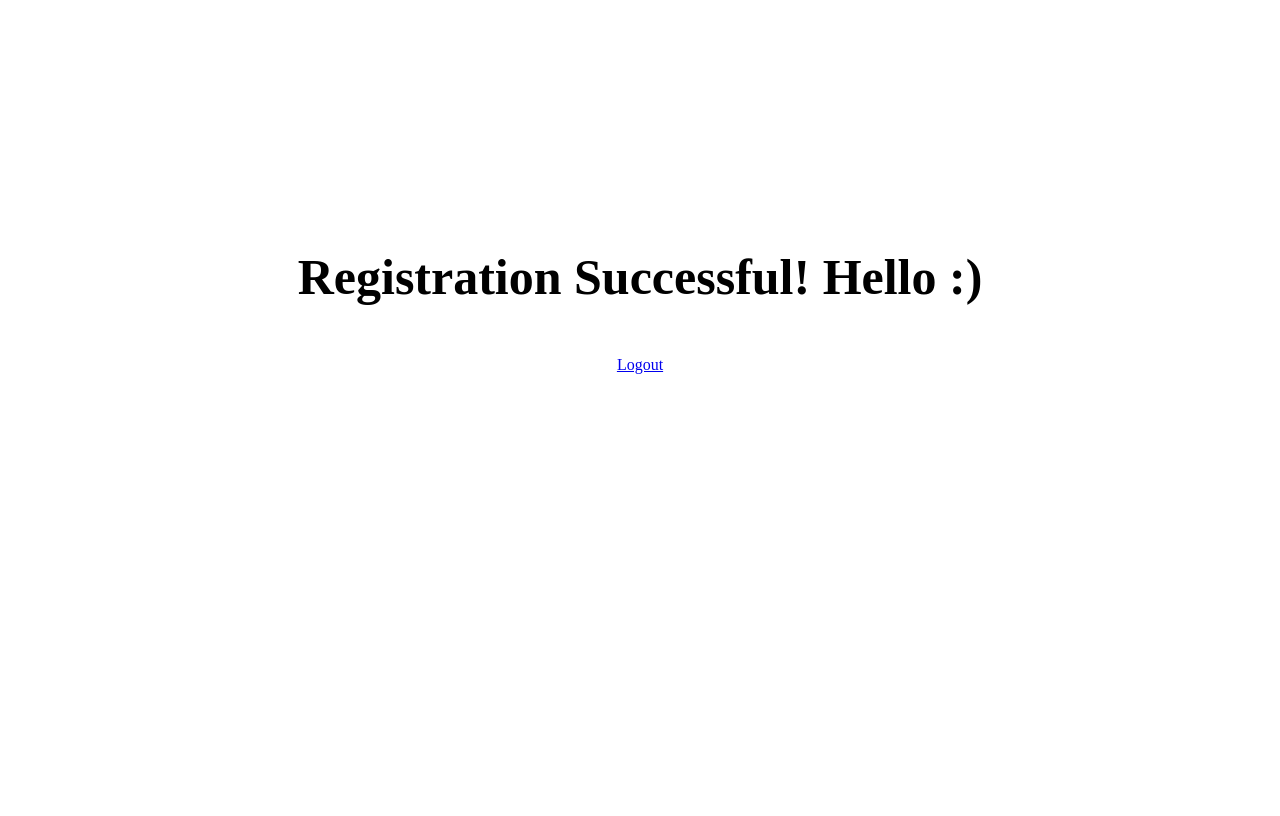
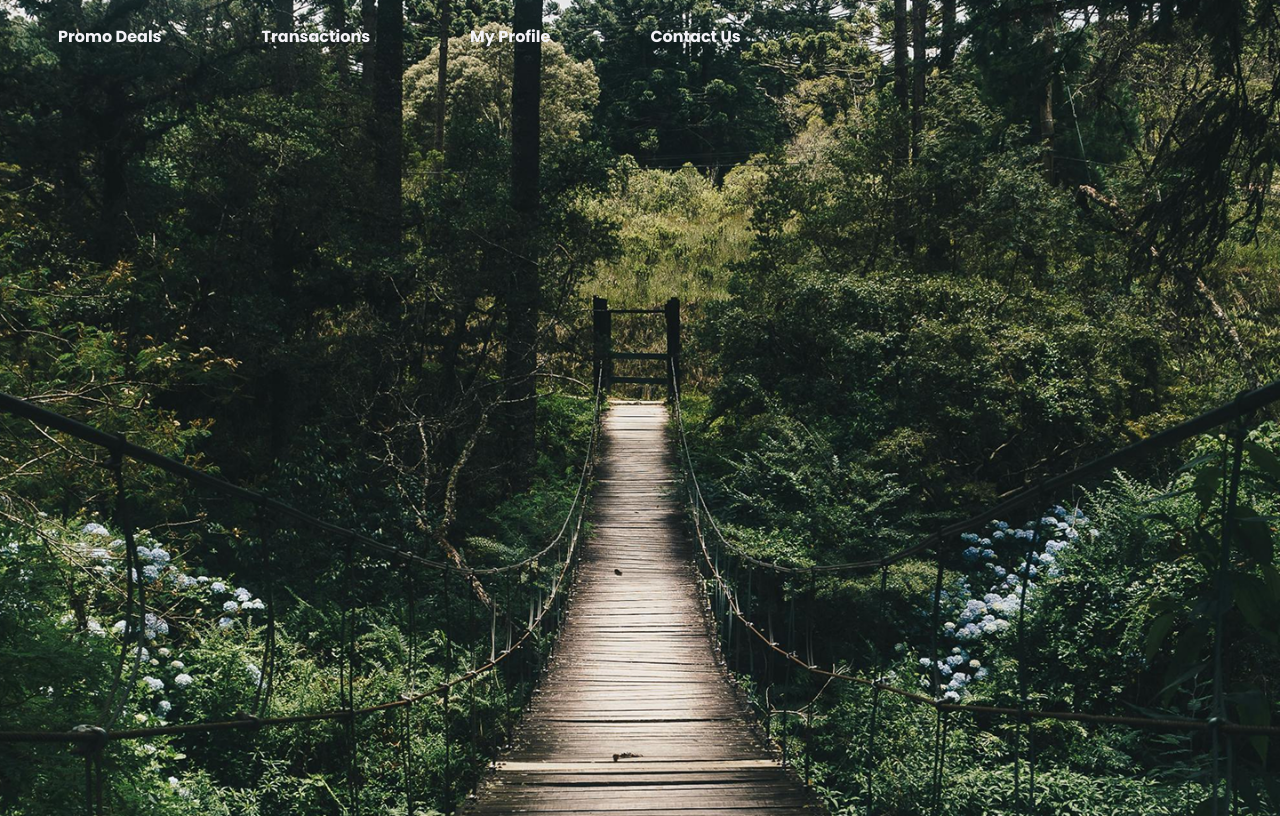
Before and after one commit to LeviUrrutia/Login-system-with-db, a PHP site: page /homepage.php in a window 1280 px wide. Before the commit the page ends 374 px from the top, so only its background shows below. Run offline with PHP 8.4, Linux system fonts and the light colour scheme.

Commit message:
transfer code from homepage.html to homepage.php

```diff
--- a/homepage.php
+++ b/homepage.php
@@ -9,23 +9,39 @@ include("connect.php");
     <meta charset="UTF-8">
     <meta name="viewport" content="width=device-width, initial-scale=1.0">
     <title>Homepage</title>
+    <link rel="stylesheet" href="styles.css">
 </head>
 <body>
-    <div style="text-align:center; padding:15%;">
+    <div class="container">
+        <p id="promo-deal">
+            Promo Deals
+        </p>
+        <p id="transaction">
+            Transactions
+        </p>
+        <p id="my-profile">
+            My Profile
+        </p>
+        <p id="contact-us">
+            Contact Us
+        </p>
+    </div>
+<!--<div style="text-align:center; padding:15%;">
       <p  style="font-size:50px; font-weight:bold;">
        Registration Successful!
-       Hello  <?php
-       if(isset($_SESSION['email'])){
+       Hello
+       <?php
+       /*if(isset($_SESSION['email'])){
         $email=$_SESSION['email'];
         $query=mysqli_query($conn, "SELECT firstname FROM accounts WHERE email='$email'");
         while($row=mysqli_fetch_array($query)){
             echo $row['firstname'];
         }
-       }
+       }*/
        ?>
        :)
       </p>
       <a href="logout.php">Logout</a>
-    </div>
+    </div>-->
 </body>
 </html>
```
